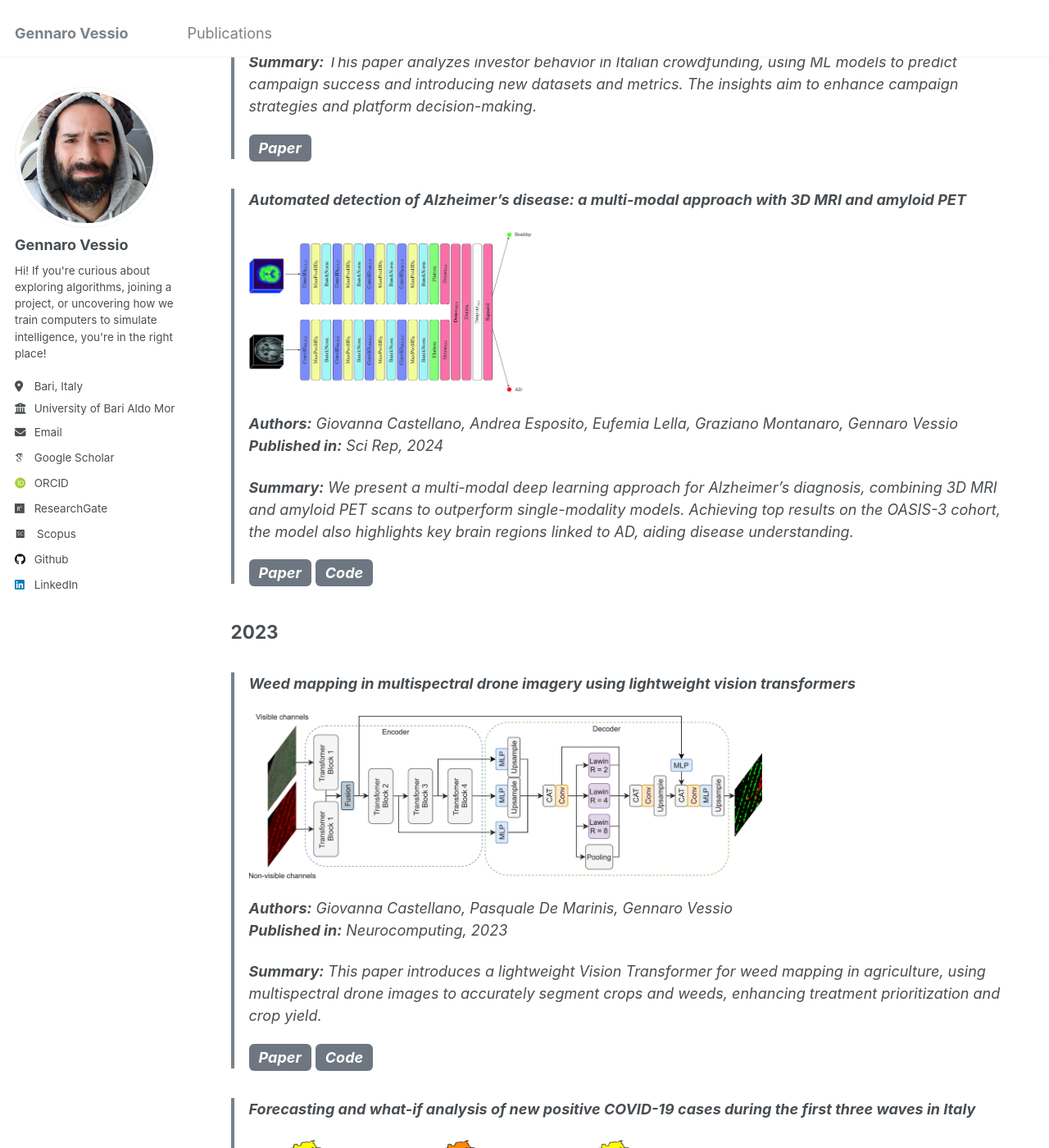
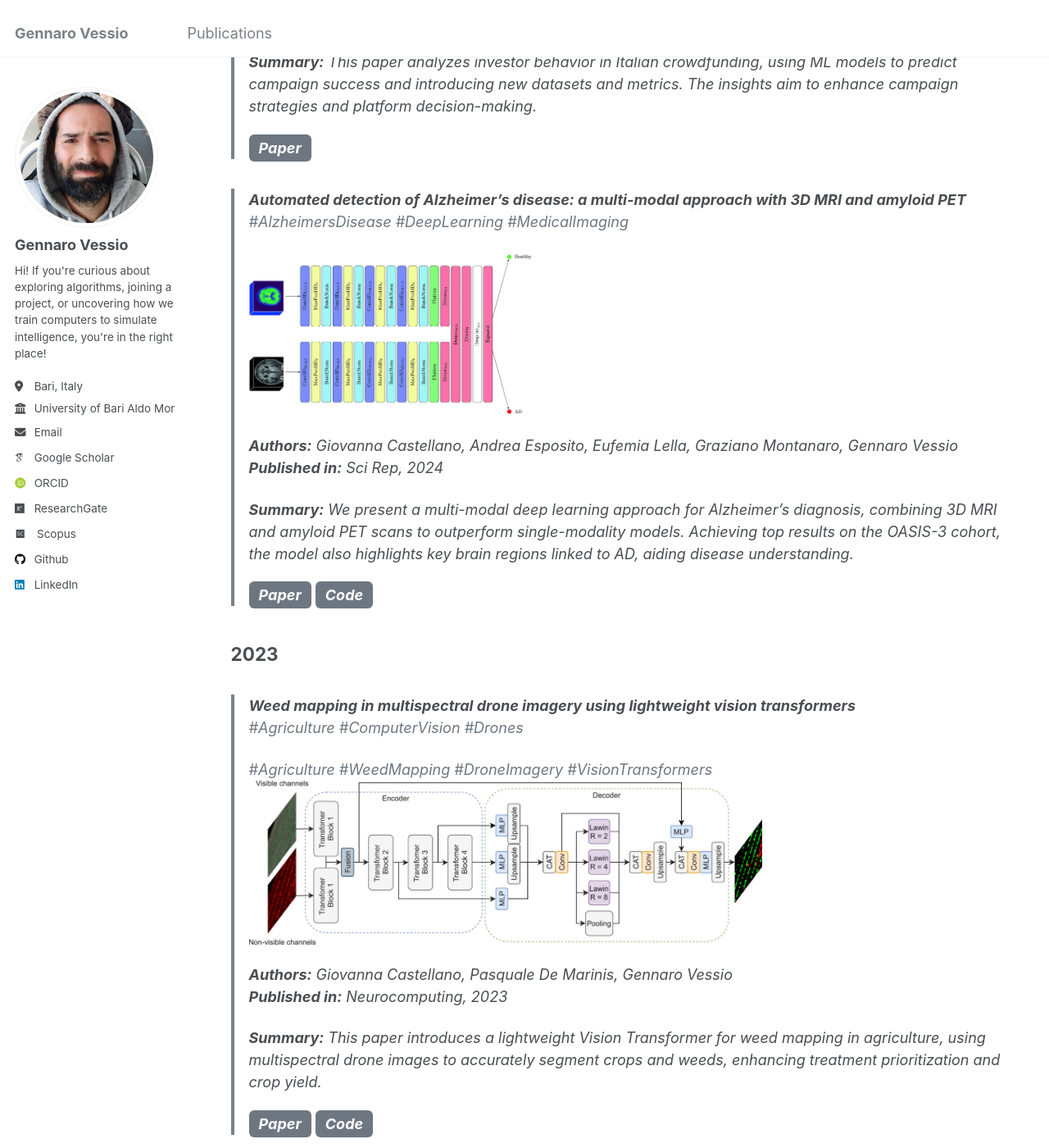
Before and after one commit to gvessio/gvessio.github.io, a Jekyll site: the page built from _pages/publications.md, in a window 1280 px wide and 1400 px high, scrolled down 657 px. Shown: the whole window at 82% size. Built offline with Jekyll 4.4.1, drawn with Linux system fonts in a browser that asks for light colours; some web fonts are replaced; some of the changed text lies outside the part shown.

Commit message:
New changes

```diff
--- a/_pages/publications.md
+++ b/_pages/publications.md
@@ -34,6 +34,9 @@ Here is a selection of my publications, organized by year. For a complete list,
 > <a href="https://link.springer.com/article/10.1007/s10844-024-00883-8" style="padding:6px 12px; background-color:#6e7781; color:white; text-decoration:none; border-radius:6px; font-weight:bold;">Paper</a>
 
 > **Automated detection of Alzheimer's disease: a multi-modal approach with 3D MRI and amyloid PET**
+> <span style="color:#6e7781;">#AlzheimersDisease</span>
+> <span style="color:#6e7781;">#DeepLearning</span>
+> <span style="color:#6e7781;">#MedicalImaging</span>
 >
 > <img src="/images/scirep.png" alt="SciRep Image" style="height:200px; width:auto;">
 >
@@ -48,7 +51,14 @@ Here is a selection of my publications, organized by year. For a complete list,
 ## 2023
 
 > **Weed mapping in multispectral drone imagery using lightweight vision transformers**
+> <span style="color:#6e7781;">#Agriculture</span>
+> <span style="color:#6e7781;">#ComputerVision</span>
+> <span style="color:#6e7781;">#Drones</span>
 >
+> <span style="color:#6e7781;">#Agriculture</span>
+> <span style="color:#6e7781;">#WeedMapping</span>
+> <span style="color:#6e7781;">#DroneImagery</span>
+> <span style="color:#6e7781;">#VisionTransformers</span>
 > <img src="/images/splitlawin.jpg" alt="SplitLawin Image" style="height:200px; width:auto;">
 >
 > **Authors:** Giovanna Castellano, Pasquale De Marinis, Gennaro Vessio
@@ -60,6 +70,9 @@ Here is a selection of my publications, organized by year. For a complete list,
 > <a href="https://github.com/pasqualedem/LWViTs-for-weedmapping" style="padding:6px 12px; background-color:#6e7781; color:white; text-decoration:none; border-radius:6px; font-weight:bold;">Code</a>
 
 > **Forecasting and what-if analysis of new positive COVID-19 cases during the first three waves in Italy**
+> <span style="color:#6e7781;">#COVID</span>
+> <span style="color:#6e7781;">#Forecasting</span>
+> <span style="color:#6e7781;">#MachineLearning</span>
 >
 > <img src="/images/mbec.png" alt="MBEC Image" style="height:200px; width:auto;">
 >
@@ -72,6 +85,9 @@ Here is a selection of my publications, organized by year. For a complete list,
 > <a href="https://figshare.com/collections/Forecasting_and_What-If_Analysis_of_New_Positive_COVID-19_Cases_during_the_First_Three_Waves_in_Italy_Results_and_Code_/6299382/1" style="padding:6px 12px; background-color:#6e7781; color:white; text-decoration:none; border-radius:6px; font-weight:bold;">Code</a>
 
 > **Density-based clustering with fully-convolutional networks for crowd flow detection from drones**
+> <span style="color:#6e7781;">#ComputerVision</span>
+> <span style="color:#6e7781;">#CrowdAnalysis</span>
+> <span style="color:#6e7781;">#Drones</span>
 >
 > <img src="/images/neurocom.jpg" alt="Density Image" style="height:200px; width:auto;">
 >
```
